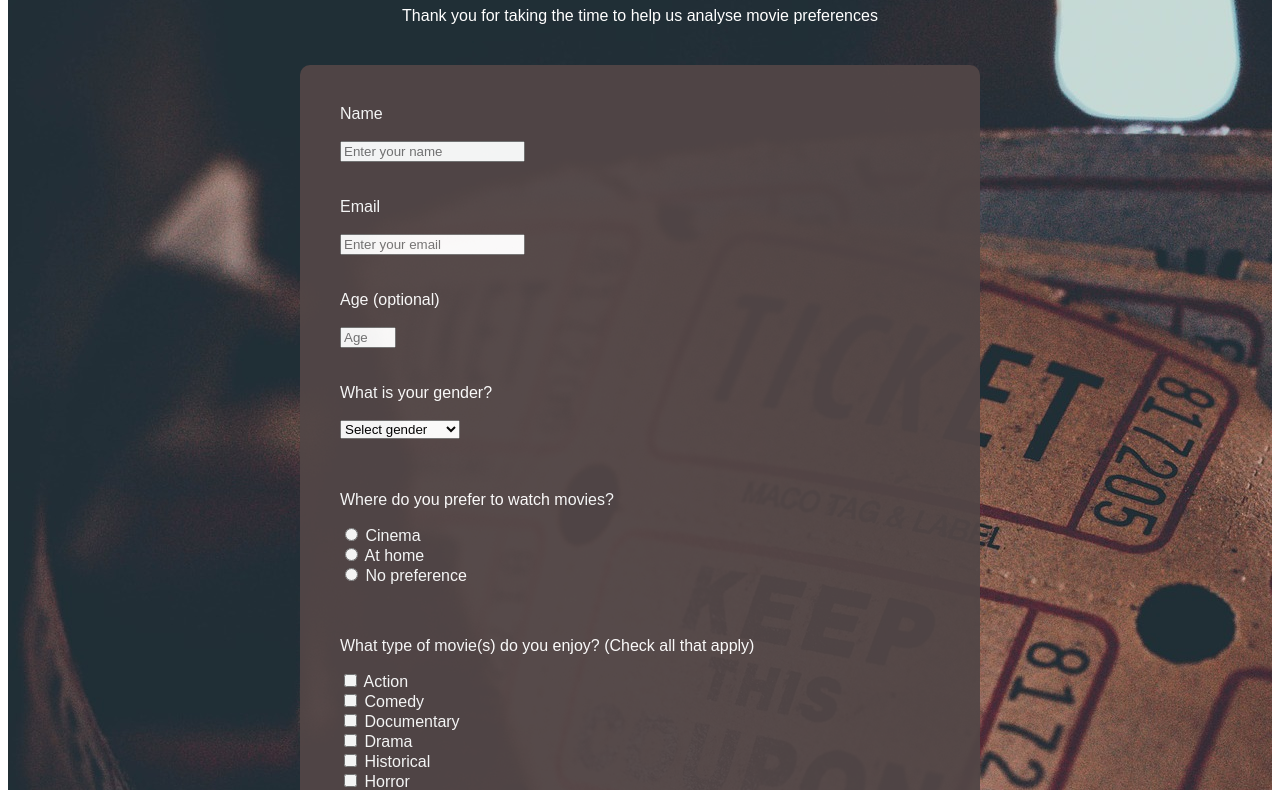
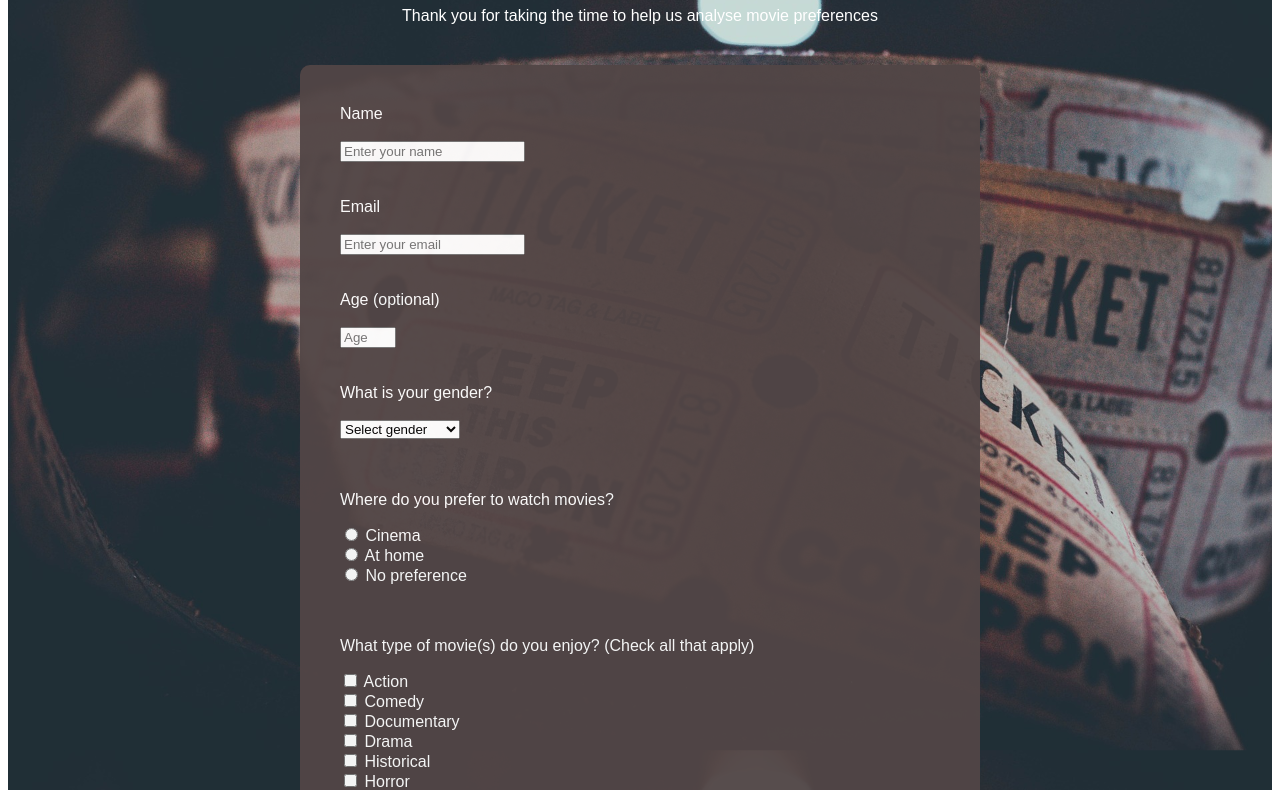
Before and after one commit to alisazarina/survey-moviepreference, a plain HTML site: page index.html in a window 1280 px wide. Shown: the part 111-901 px from the top of the page. Drawn offline with Linux system fonts and the light colour scheme.

Commit message:
Update index.css

```diff
--- a/index.css
+++ b/index.css
@@ -8,7 +8,7 @@
     background-image: url('movie.jpg');
     background-repeat: no-repeat;
     background-attachment: fixed;
-    background-sie: cover;
+    background-size: cover;
 }
 
 #main > h1 {
```
